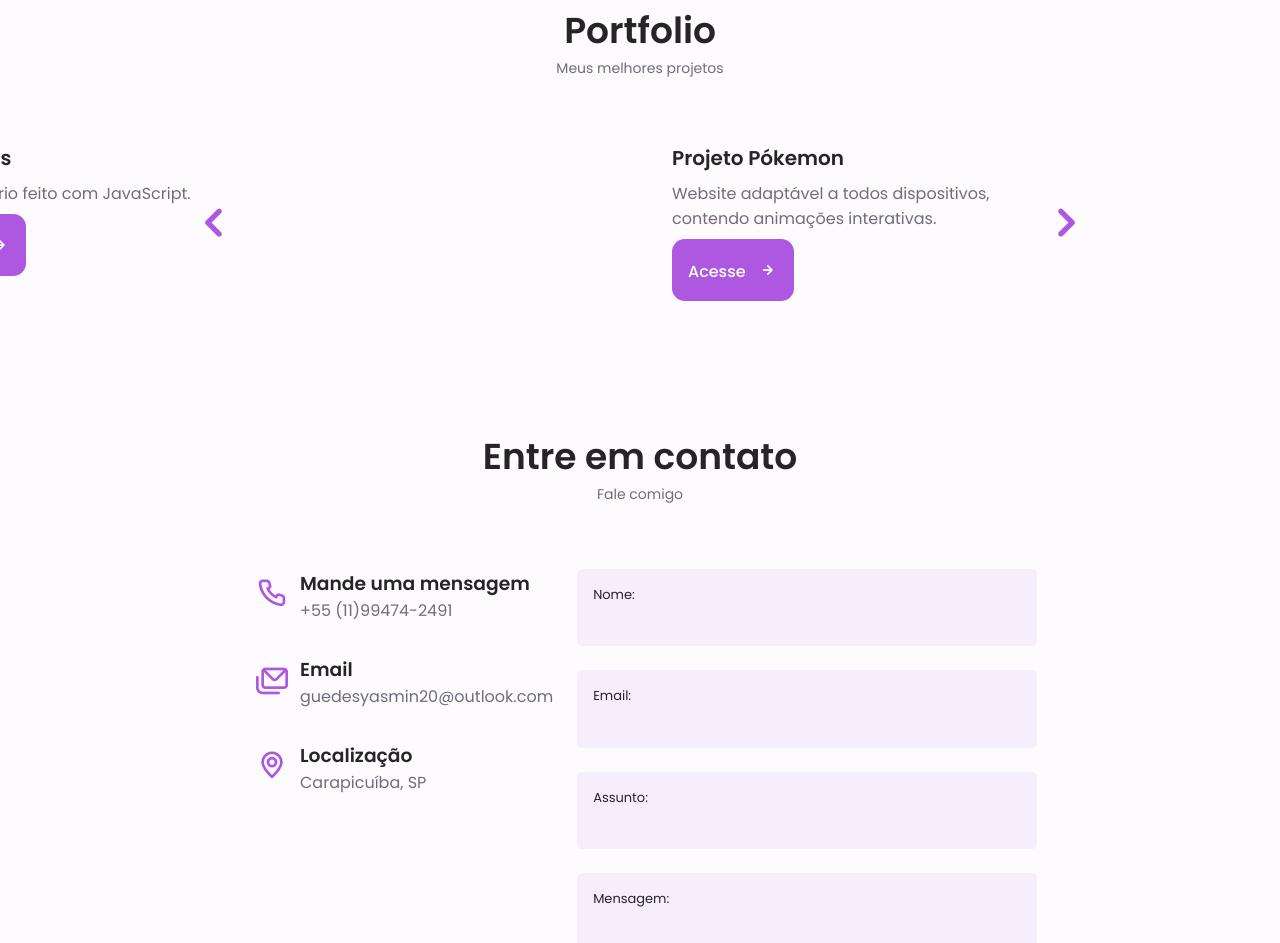
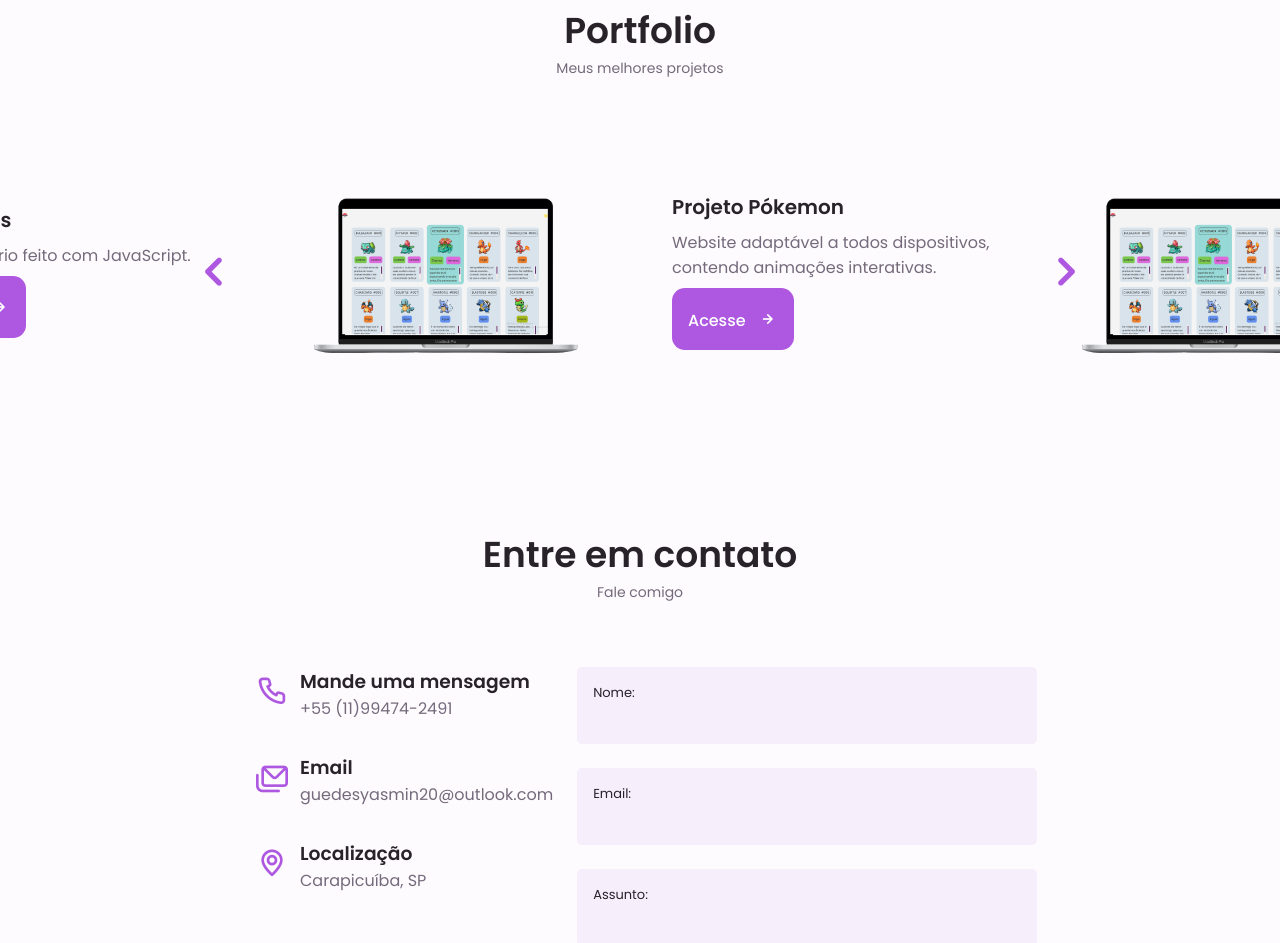
Before and after one commit to Guedesyass/Portifolio, a plain HTML site: page index.html in a window 1280 px wide. Shown: the part 2468-3411 px from the top of the page. Drawn offline with nearby package versions, Linux system fonts and the light colour scheme.

Commit message:
Update index.html

```diff
--- a/index.html
+++ b/index.html
@@ -396,7 +396,7 @@
 
 
                         <div class="portifolio__content grid swiper-slide">
-                            <img src="/assets/img//portifolio1.png" alt="" class="portifolio__img">
+                            <img src="/assets/img/portifolio1.png" alt="" class="portifolio__img">
 
 
                             <div class="portifolio__data">
@@ -413,7 +413,7 @@
 
 
                         <div class="portifolio__content grid swiper-slide">
-                            <img src="/assets/img//portifolio1.png" alt="" class="portifolio__img">
+                            <img src="/assets/img/portifolio1.png" alt="" class="portifolio__img">
 
 
                             <div class="portifolio__data">
@@ -429,7 +429,7 @@
 
 
                         <div class="portifolio__content grid swiper-slide">
-                            <img src="/assets/img//portifolio1.png" alt="" class="portifolio__img">
+                            <img src="/assets/img/portifolio1.png" alt="" class="portifolio__img">
 
 
                             <div class="portifolio__data">
```
